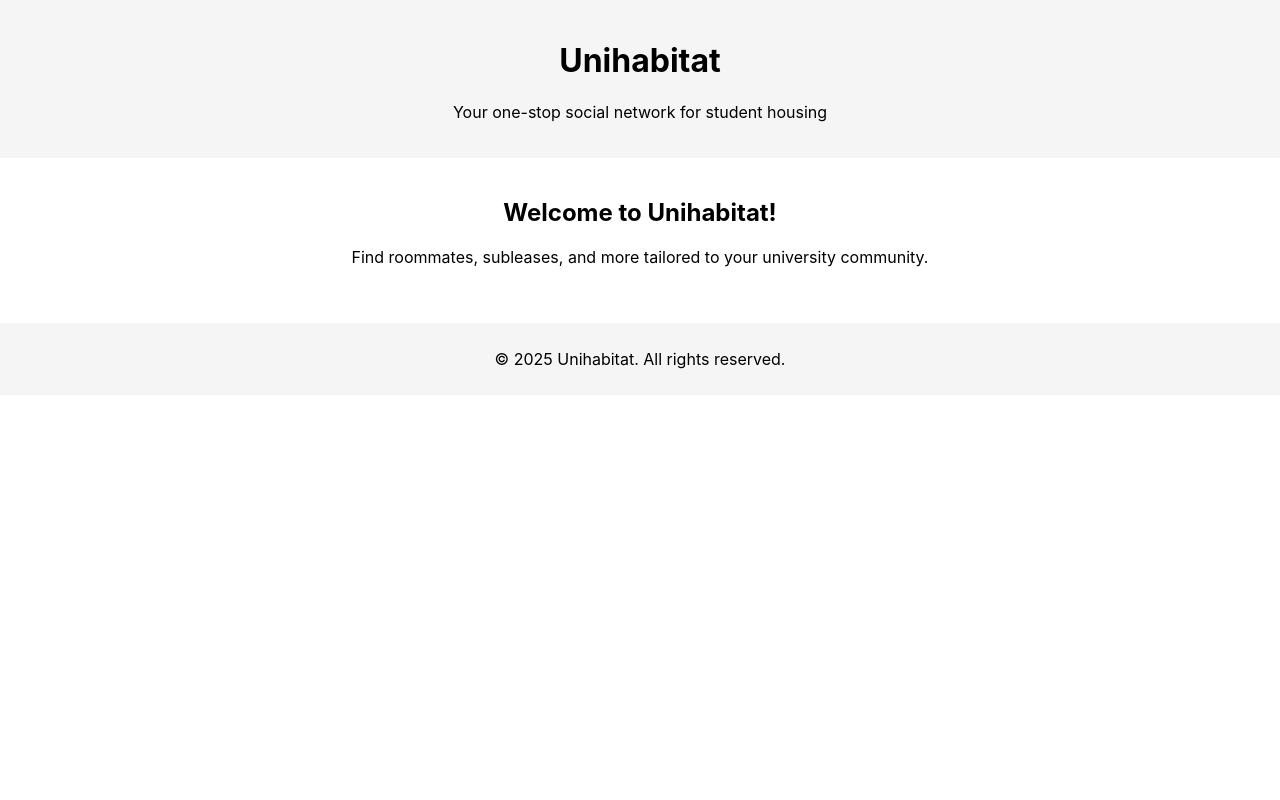
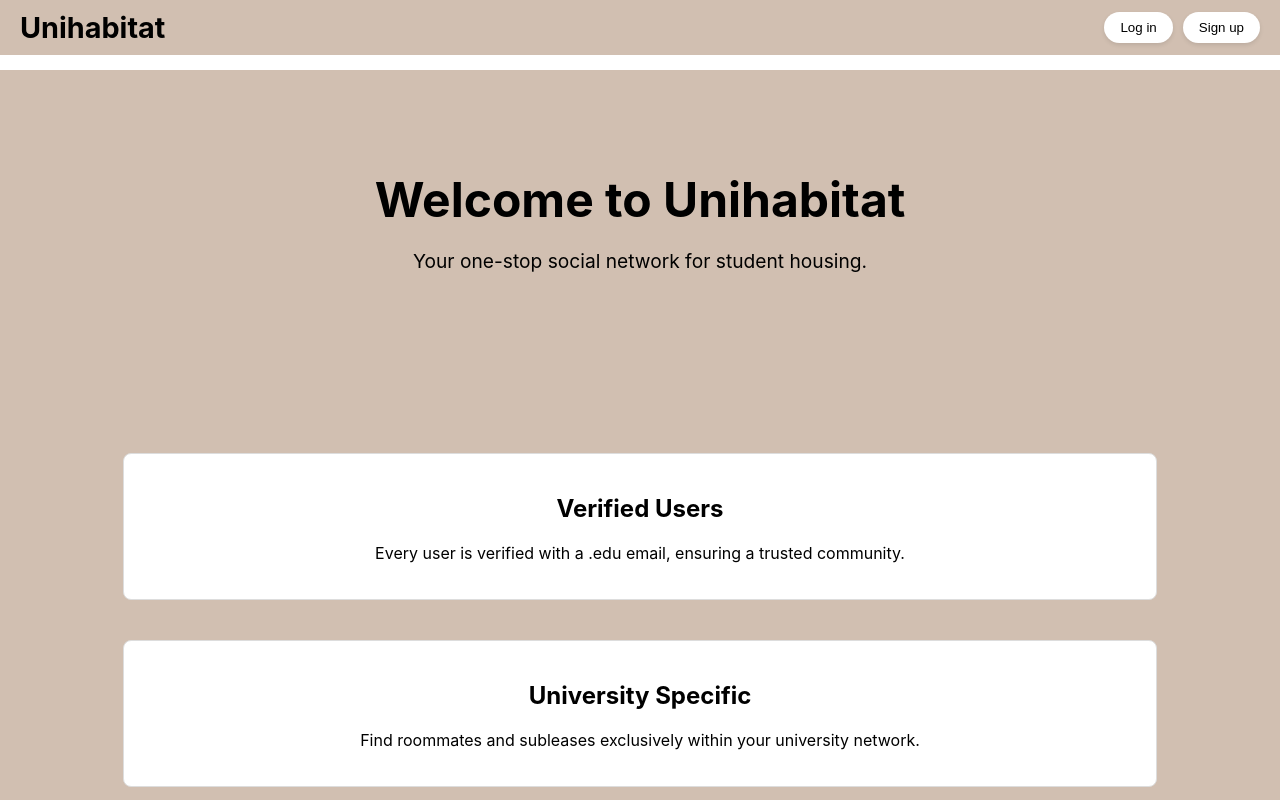
Before and after one commit to Rishi180303/unihabitat, a React (Create React App) app in the folder client/: page / in a window 1280 px wide. Shown: the top 800 px of the page. Built offline with nearby package versions, Linux system fonts and the light colour scheme.

Commit message:
landing page changes

```diff
--- a/client/src/App.js
+++ b/client/src/App.js
@@ -5,8 +5,12 @@ import HomePage from './components/HomePage';
 import Footer from './components/Footer';
 
 function App() {
+  const appStyle = {
+    marginTop: '70px', // adjust according to your header's height
+  };
+
   return (
-    <div>
+    <div style={appStyle}>
       <Header />
       <HomePage />
       <Footer />
--- a/client/src/components/Header.js
+++ b/client/src/components/Header.js
@@ -2,10 +2,45 @@
 import React from 'react';
 
 const Header = () => {
+  const headerStyle = {
+    backgroundColor: 'rgb(209, 191, 177)',
+    padding: '10px 20px',
+    display: 'flex',
+    alignItems: 'center',
+    justifyContent: 'space-between',
+    position: 'fixed', // Make the header fixed
+    top: 0,
+    left: 0,
+    right: 0,
+    zIndex: 1000, // Ensure it appears above other content
+  };
+
+  const titleStyle = {
+    fontSize: '1.8rem',
+    fontWeight: 'bold',
+  };
+
+  const buttonContainerStyle = {
+    display: 'flex',
+    gap: '10px', // space between buttons
+  };
+
+  const buttonStyle = {
+    border: 'none',
+    backgroundColor: '#fff',
+    borderRadius: '20px',
+    padding: '8px 16px',
+    cursor: 'pointer',
+    boxShadow: '0 2px 4px rgba(0,0,0,0.1)',
+  };
+
   return (
-    <header style={{ padding: '20px', backgroundColor: '#f5f5f5', textAlign: 'center' }}>
-      <h1>Unihabitat</h1>
-      <p>Your one-stop social network for student housing</p>
+    <header style={headerStyle}>
+      <div style={titleStyle}>Unihabitat</div>
+      <div style={buttonContainerStyle}>
+        <button style={buttonStyle}>Log in</button>
+        <button style={buttonStyle}>Sign up</button>
+      </div>
     </header>
   );
 };
--- a/client/src/components/HomePage.js
+++ b/client/src/components/HomePage.js
@@ -1,15 +1,60 @@
 // src/components/HomePage.js
 import React from 'react';
 
+const Hero = () => (
+  <section style={{
+    background: 'rgb(209, 191, 177)',  // using the specified color
+    padding: '100px 20px',
+    textAlign: 'center'
+  }}>
+    <h1 style={{ fontSize: '3rem', margin: '0' }}>Welcome to Unihabitat</h1>
+    <p style={{ fontSize: '1.2rem', margin: '20px 0' }}>
+      Your one-stop social network for student housing.
+    </p>
+  </section>
+);
+
+const Features = () => {
+  const featureStyle = {
+    width: '80%',
+    margin: '20px 0',
+    textAlign: 'center',
+    border: '1px solid #ddd',
+    padding: '20px',
+    borderRadius: '8px',
+    backgroundColor: '#fff'
+  };
+
+  return (
+    <section style={{
+      display: 'flex',
+      flexDirection: 'column',  // stack items vertically
+      alignItems: 'center',
+      padding: '40px 20px',
+      background: 'rgb(209, 191, 177)' // consistent background color
+    }}>
+      <div style={featureStyle}>
+        <h2>Verified Users</h2>
+        <p>Every user is verified with a .edu email, ensuring a trusted community.</p>
+      </div>
+      <div style={featureStyle}>
+        <h2>University Specific</h2>
+        <p>Find roommates and subleases exclusively within your university network.</p>
+      </div>
+      <div style={featureStyle}>
+        <h2>Trust & Safety</h2>
+        <p>Our rigorous verification process and secure authentication ensure your safety.</p>
+      </div>
+    </section>
+  );
+};
+
 const HomePage = () => {
   return (
-    <main style={{ padding: '20px', textAlign: 'center' }}>
-      <h2>Welcome to Unihabitat!</h2>
-      <p>
-        Find roommates, subleases, and more tailored to your university community.
-      </p>
-      {/* Later you can add a call-to-action button or further content */}
-    </main>
+    <div>
+      <Hero />
+      <Features />
+    </div>
   );
 };
 
```
Also changed, not shown: 1 other file (tests, documents, lock files or other folders).
